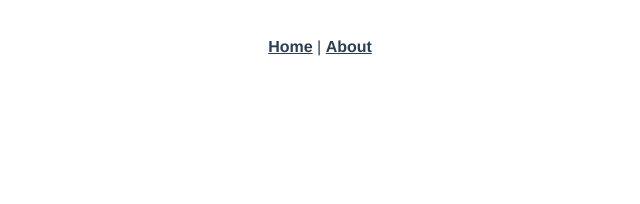
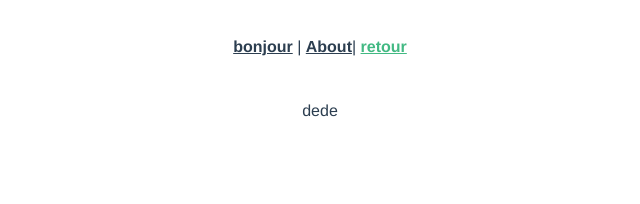
Before and after one commit to Kennt49/BienManger_v2, a Vue app: page /retourData in a window 1280 px wide. Before the commit this address had no page. Shown: the top 204 px of the page, without its empty margins (320-960 px from the left). Built offline with nearby package versions, Linux system fonts and the light colour scheme.

Commit message:
le premier push

```diff
--- a/jsconfig.json
+++ b/jsconfig.json
@@ -3,6 +3,7 @@
     "target": "es5",
     "module": "esnext",
     "baseUrl": "./",
+    "jsx": "preserve",
     "moduleResolution": "node",
     "paths": {
       "@/*": [
--- a/package.json
+++ b/package.json
@@ -23,6 +23,7 @@
     "@vue/cli-service": "~5.0.0",
     "eslint": "^7.32.0",
     "eslint-plugin-vue": "^8.0.3",
+    "vue-cli-plugin-route": "~0.0.7",
     "vue-cli-plugin-store": "~0.0.7"
   },
   "eslintConfig": {
--- a/src/App.vue
+++ b/src/App.vue
@@ -1,10 +1,15 @@
 <template>
   <nav>
-    <router-link to="/">Home</router-link> |
-    <router-link to="/about">About</router-link>
+    <router-link to="/">bonjour</router-link> |
+    <router-link to="/about">About</router-link>|
+    <router-link to="/retourData">retour</router-link>
   </nav>
-  <router-view/>
+  <router-view />
 </template>
+<script>
+
+
+</script>
 
 <style>
 #app {
--- a/src/main.js
+++ b/src/main.js
@@ -2,5 +2,6 @@ import { createApp } from 'vue'
 import App from './App.vue'
 import router from './router'
 import store from './store'
+require.env
 
 createApp(App).use(store).use(router).mount('#app')
--- a/src/router/index.js
+++ b/src/router/index.js
@@ -1,11 +1,17 @@
 import { createRouter, createWebHistory } from 'vue-router'
 import HomeView from '../views/HomeView.vue'
+import retourDataView from '@/views/retourDataView'
 
 const routes = [
   {
     path: '/',
     name: 'home',
     component: HomeView
+  },
+  {
+    path: '/retourData',
+    name: 'retourData',
+    component: retourDataView
   },
   {
     path: '/about',
--- a/src/store/index.js
+++ b/src/store/index.js
@@ -2,10 +2,14 @@ import { createStore } from 'vuex'
 
 export default createStore({
   state: {
+    retourData: undefined,
   },
   getters: {
   },
   mutations: {
+    updateData(state, payload) {
+      state.retourData = payload;
+    }
   },
   actions: {
   },
--- /dev/null
+++ b/src/views/retourDataView.vue
@@ -0,0 +1,55 @@
+<template>
+    <div>
+        <div>
+            <p @click="retourData">dede</p>
+        </div><br>
+
+        <div>
+            <div v-for="(recette, index) in recettes" :key="index">
+                <div><br>{{ recette.Name }}</div>
+                <div>pour la saison d{{ saisons[(recette.saison_id) - 1].Name }}</div>
+                <div>nombre de convives {{ recette.guest }}</div>
+                <div>{{ recette.description }} </div>
+            </div>
+
+        </div>
+    </div>
+
+</template>
+<script>
+
+
+
+
+
+
+export default {
+    name: 'retourDataView',
+    computed: {
+
+        saisons() {
+            return this.$store.state.retourData?.saisons;
+        },
+        recettes() {
+            return this.$store.state.retourData?.recettes;
+        }
+    },
+    methods: {
+        retourData() {
+            fetch(conUrl + "/recipe")
+                .then(data => data.json())
+                .then(data => {
+                    this.$store.commit('updateData', data);
+                    // console.log(this.$store.state.retourData);
+                }) //this.retourData);
+
+
+
+        }
+
+    }
+}
+</script>
+
+<style>
+</style>
```
Also changed, not shown: 2 other files (tests, documents, lock files or other folders).
